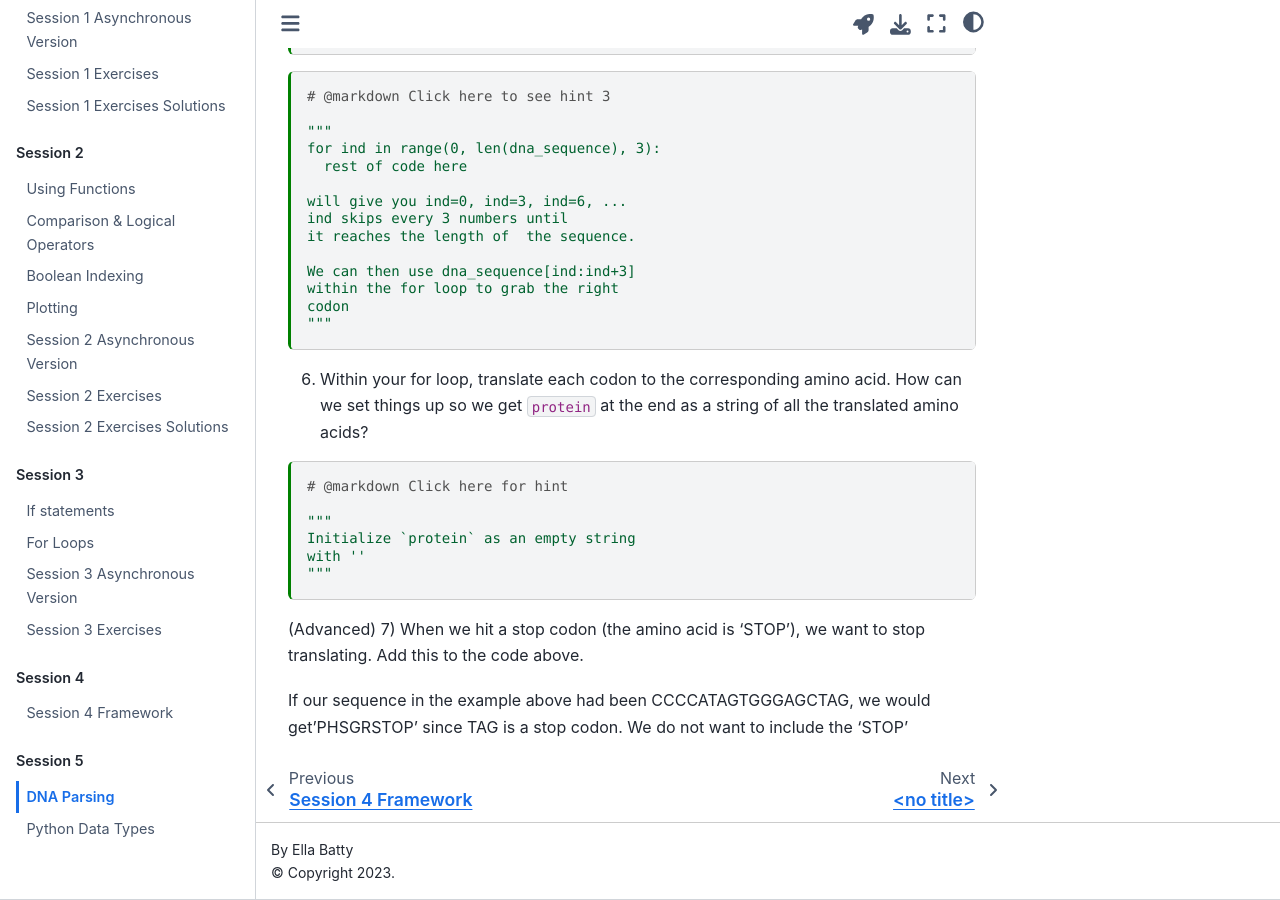
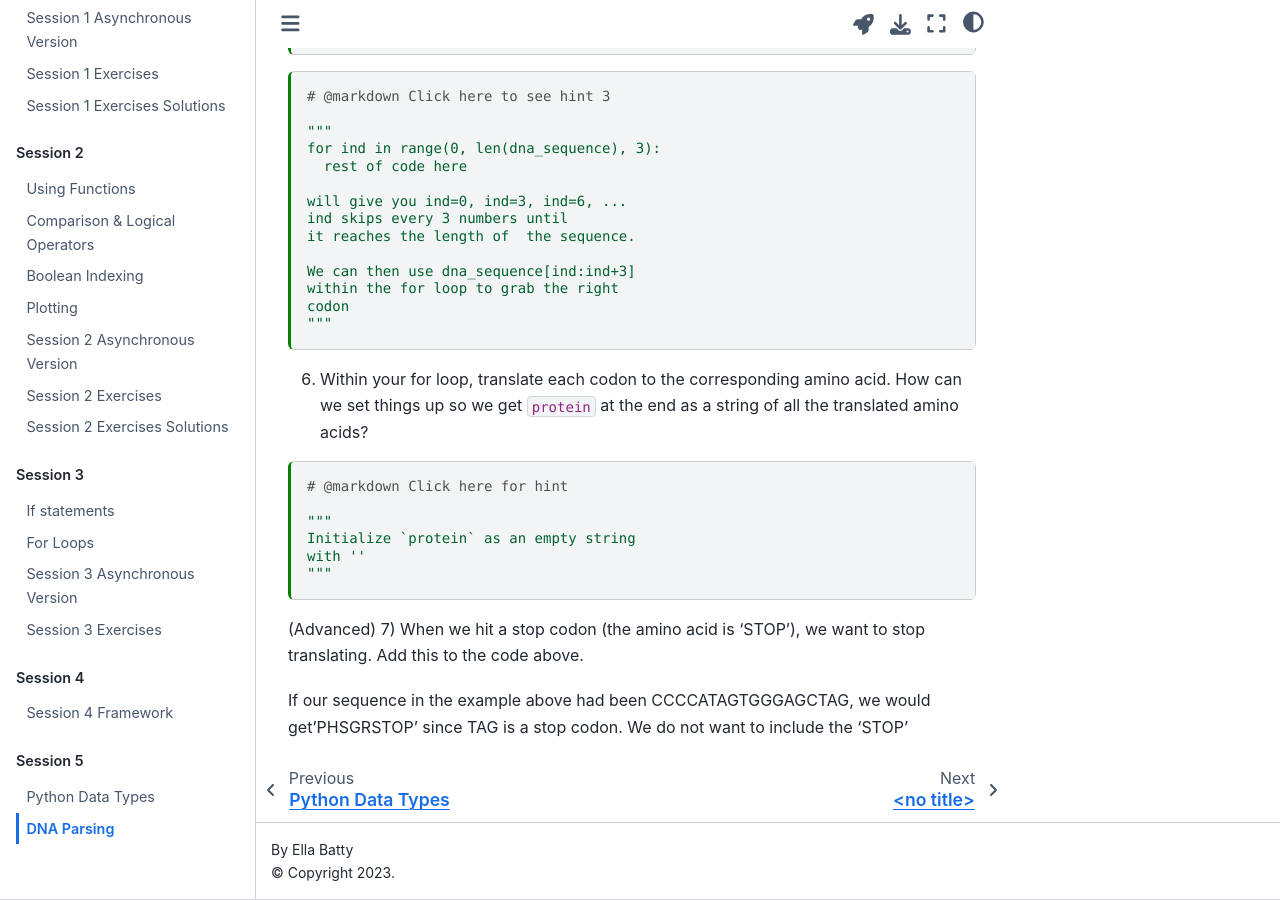
Before and after one commit to ebatty/CodingBootcamp, a Jupyter Book: the page built from content/DNAParsing.ipynb, in a window 1280 px wide and 900 px high, scrolled down 2221 px. Built offline with Jupyter Book 1.0.4 settings and Sphinx 7.4.7 and the Sphinx Book theme 1.1.4, drawn with Linux system fonts in a browser that asks for light colours; pages that are not in the unit, such as notebooks, are missing from menus; some of the changed lines change nothing that is shown.

Commit message:
Update _toc.yml

```diff
--- a/_toc.yml
+++ b/_toc.yml
@@ -32,6 +32,6 @@ parts:
     - file: content/Session4_Framework.ipynb
   - caption: Session 5
     chapters:
+    - file: content/PythonDataTypes.ipynb
     - file: content/DNAParsing.ipynb
     - file: content/FunctionsPractice.ipynb
-    - file: content/PythonDataTypes.ipynb
```
